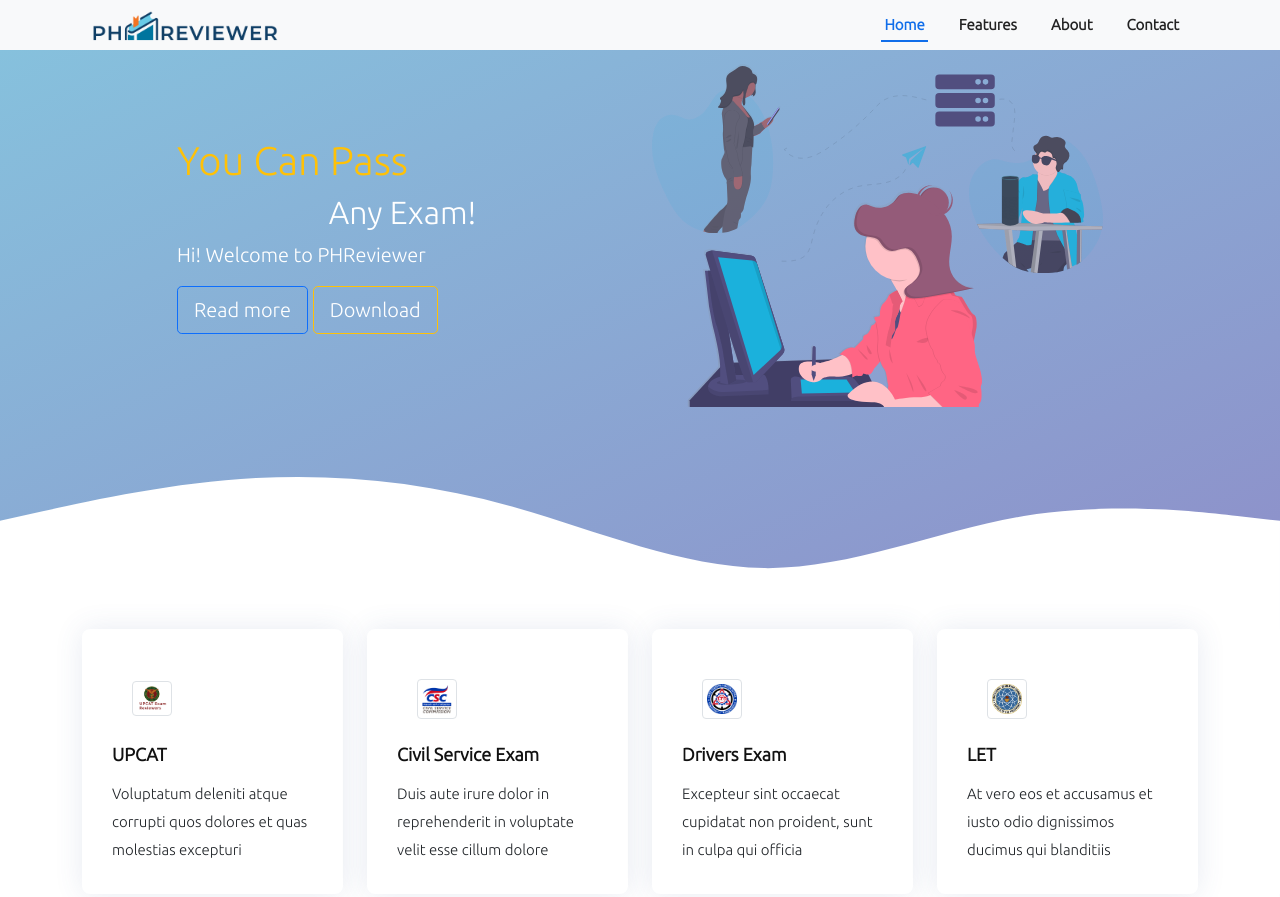
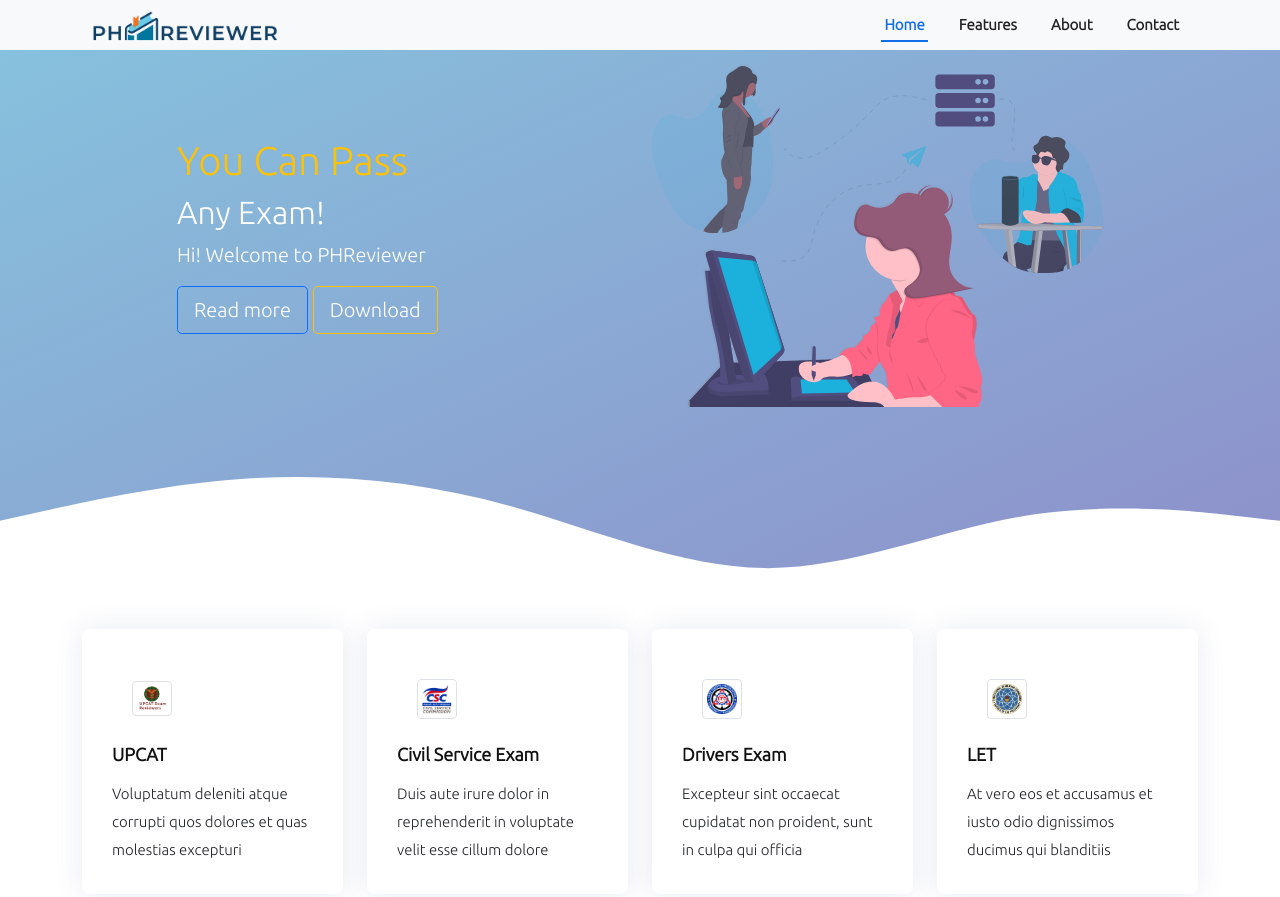
Before and after one commit to neshu101/phreviewer, a plain HTML site: page index.html in a window 1280 px wide. Shown: the top 897 px of the page. Drawn offline with nearby package versions, Linux system fonts and the light colour scheme.

Commit message:
Update index.html

```diff
--- a/index.html
+++ b/index.html
@@ -39,7 +39,7 @@
         <div class="row align-items-center justify-content-center">
           <div class="col-md-5 text-3" >
              <h1 class="fw-boldclass link-warning">You Can Pass</h1>
-             <h2 class="text-center"> <span>Any Exam!</span></h2>
+             <h2> <span>Any Exam!</span></h2>
             <p>
              Hi! Welcome to PHReviewer
             </p>
```
